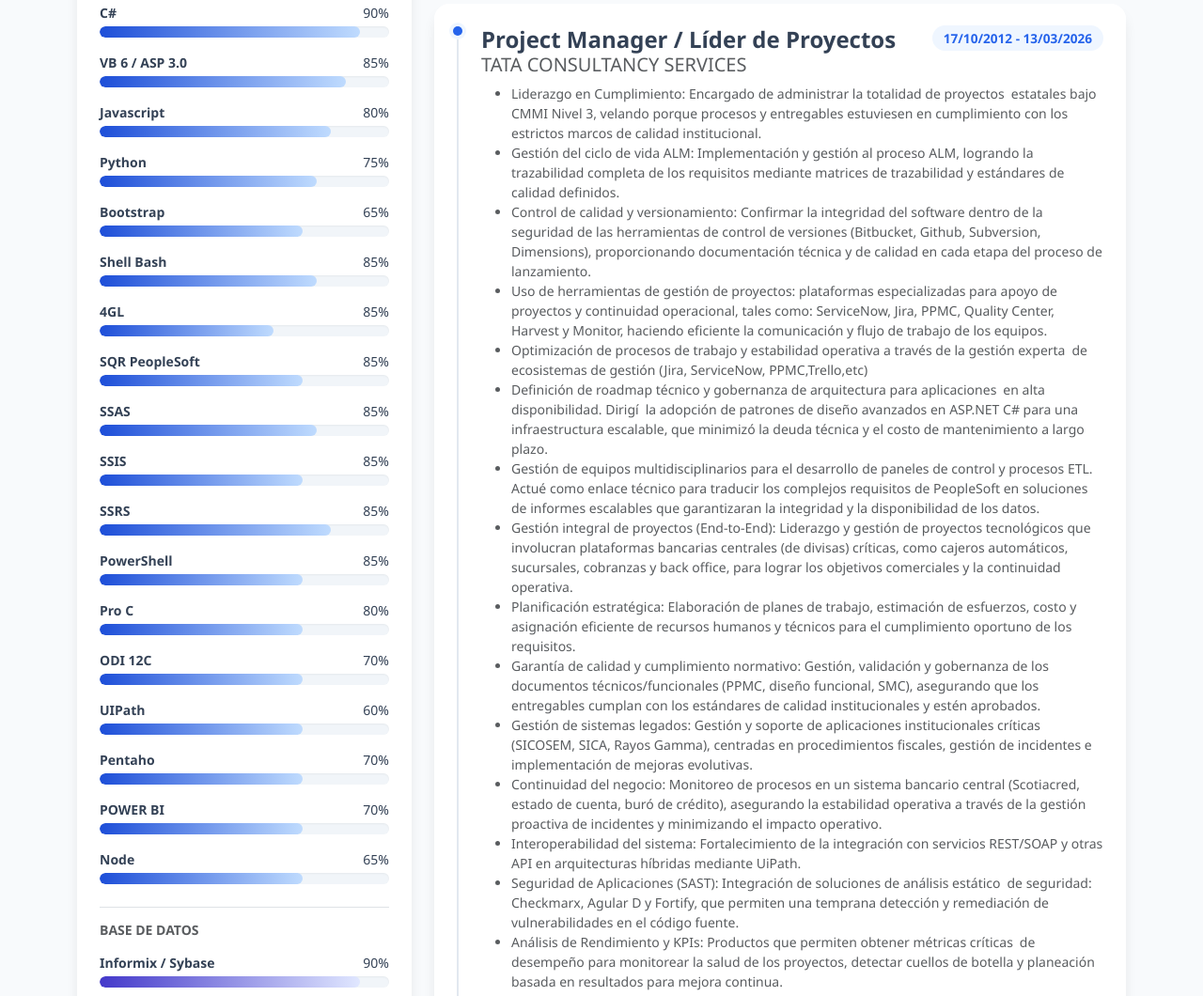
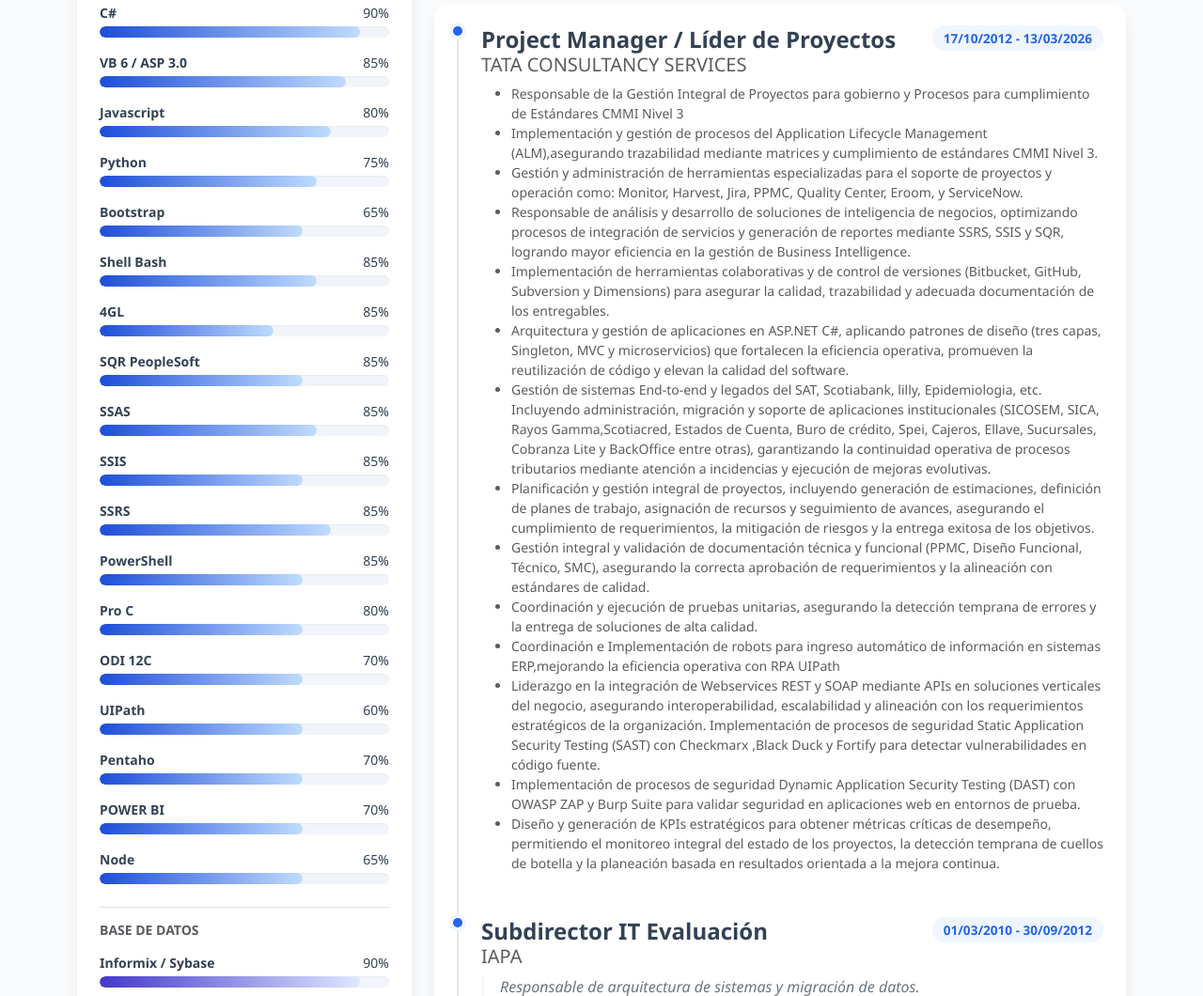
Before and after one commit to developerdf/CV, a plain HTML site: page index.html in a window 1280 px wide. Shown: the part 374-1434 px from the top of the page at 94% size. Drawn offline with nearby package versions, Linux system fonts and the light colour scheme.

Commit message:
Add files via upload

```diff
--- a/index.html
+++ b/index.html
@@ -707,22 +707,37 @@
                                 </div>
                             </div>
                             <ul class="text-muted small">
-                         <li>Liderazgo en Cumplimiento: Encargado de administrar la totalidad de proyectos estatales bajo CMMI Nivel 3, velando porque procesos y entregables estuviesen en cumplimiento con los estrictos marcos de calidad institucional.</li>
-						<li>Gestión del ciclo de vida ALM: Implementación y gestión al proceso ALM, logrando la trazabilidad completa de los requisitos mediante matrices de trazabilidad y estándares de calidad definidos.</li>
-						<li>Control de calidad y versionamiento: Confirmar la integridad del software dentro de la seguridad de las herramientas de control de versiones (Bitbucket, Github, Subversion, Dimensions), proporcionando documentación técnica y de calidad en cada etapa del proceso de lanzamiento.</li>
-						<li>Uso de herramientas de gestión de proyectos: plataformas especializadas para apoyo de proyectos y continuidad operacional, tales como: ServiceNow, Jira, PPMC, Quality Center, Harvest y Monitor, haciendo eficiente la comunicación y flujo de trabajo de los equipos.</li>
-						<li>Optimización de procesos de trabajo y estabilidad operativa a través de la gestión experta de ecosistemas de gestión (Jira, ServiceNow, PPMC,Trello,etc)</li>
-						<li>Definición de roadmap técnico y gobernanza de arquitectura para aplicaciones en alta disponibilidad. Dirigí la adopción de patrones de diseño avanzados en ASP.NET C# para una infraestructura escalable, que minimizó la deuda técnica y el costo de mantenimiento a largo plazo. </li>
-						<li>Gestión de equipos multidisciplinarios para el desarrollo de paneles de control y procesos ETL. Actué como enlace técnico para traducir los complejos requisitos de PeopleSoft en soluciones de informes escalables que garantizaran la integridad y la disponibilidad de los datos.</li>
-						<li>Gestión integral de proyectos (End-to-End): Liderazgo y gestión de proyectos tecnológicos que involucran plataformas bancarias centrales (de divisas) críticas, como cajeros automáticos, sucursales, cobranzas y back office, para lograr los objetivos comerciales y la continuidad operativa.</li>
-						<li>Planificación estratégica: Elaboración de planes de trabajo, estimación de esfuerzos, costo y asignación eficiente de recursos humanos y técnicos para el cumplimiento oportuno de los requisitos.</li>
-						<li>Garantía de calidad y cumplimiento normativo: Gestión, validación y gobernanza de los documentos técnicos/funcionales (PPMC, diseño funcional, SMC), asegurando que los entregables cumplan con los estándares de calidad institucionales y estén aprobados.</li>
-						<li>Gestión de sistemas legados: Gestión y soporte de aplicaciones institucionales críticas (SICOSEM, SICA, Rayos Gamma), centradas en procedimientos fiscales, gestión de incidentes e implementación de mejoras evolutivas.</li>
-						<li>Continuidad del negocio: Monitoreo de procesos en un sistema bancario central (Scotiacred, estado de cuenta, buró de crédito), asegurando la estabilidad operativa a través de la gestión proactiva de incidentes y minimizando el impacto operativo.</li>
-						<li>Interoperabilidad del sistema: Fortalecimiento de la integración con servicios REST/SOAP y otras API en arquitecturas híbridas mediante UiPath.</li>
-						<li>Seguridad de Aplicaciones (SAST): Integración de soluciones de análisis estático de seguridad: Checkmarx, Agular D y Fortify, que permiten una temprana detección y remediación de vulnerabilidades en el código fuente.</li>
-						<li>Análisis de Rendimiento y KPIs: Productos que permiten obtener métricas críticas de desempeño para monitorear la salud de los proyectos, detectar cuellos de botella y planeación basada en resultados para mejora continua.</li>
-													</ul>
+							 <li>Responsable de la Gestión Integral de Proyectos para gobierno y Procesos para cumplimiento de Estándares CMMI Nivel 3</li>
+
+							<li>Implementación y gestión de procesos del Application Lifecycle Management (ALM),asegurando trazabilidad mediante matrices y cumplimiento de estándares CMMI Nivel 3.</li>
+
+							<li>Gestión y administración de herramientas especializadas para el soporte de proyectos y operación como: Monitor, Harvest, Jira, PPMC, Quality Center, Eroom, y ServiceNow.</li>
+
+							<li>Responsable de análisis y desarrollo de soluciones de inteligencia de negocios, optimizando procesos de integración de servicios y generación de reportes mediante SSRS, SSIS y SQR, logrando mayor eficiencia en la gestión de Business Intelligence.</li>
+
+							<li>Implementación de herramientas colaborativas y de control de versiones (Bitbucket, GitHub, Subversion y Dimensions) para asegurar la calidad, trazabilidad y adecuada documentación de los entregables.</li>
+
+							<li>Arquitectura y gestión de aplicaciones en ASP.NET C#, aplicando patrones de diseño (tres capas, Singleton, MVC y microservicios) que fortalecen la eficiencia operativa, promueven la reutilización de código y elevan la calidad del software.</li>
+
+							<li>Gestión de sistemas End-to-end  y legados del SAT, Scotiabank, lilly, Epidemiologia, etc.  Incluyendo administración, migración y soporte de aplicaciones institucionales (SICOSEM, SICA, Rayos Gamma,Scotiacred, Estados de Cuenta, Buro de crédito, Spei, Cajeros, Ellave, Sucursales,   Cobranza Lite y BackOffice entre otras), garantizando la continuidad operativa de procesos tributarios mediante atención a incidencias y ejecución de mejoras evolutivas.</li>
+
+							<li>Planificación y gestión integral de proyectos, incluyendo generación de estimaciones, definición de planes de trabajo, asignación de recursos y seguimiento de avances, asegurando el cumplimiento de requerimientos, la mitigación de riesgos y la entrega exitosa de los objetivos.</li>
+
+							<li>Gestión integral y validación de documentación técnica y funcional (PPMC, Diseño Funcional, Técnico, SMC), asegurando la correcta aprobación de requerimientos y la
+							alineación con estándares de calidad.</li>
+
+							<li>Coordinación y ejecución de pruebas unitarias, asegurando la detección temprana de errores y la entrega de soluciones de alta calidad. </li>
+
+							<li>Coordinación e Implementación de robots para ingreso automático de información en sistemas ERP,mejorando la eficiencia operativa con RPA UIPath</li>
+
+							<li>Liderazgo en la integración de Webservices REST y SOAP mediante APIs en soluciones verticales del negocio, asegurando interoperabilidad, escalabilidad y alineación con los requerimientos estratégicos de la organización.
+							Implementación de procesos de seguridad  Static Application Security Testing (SAST) con Checkmarx ,Black Duck y Fortify para detectar vulnerabilidades en código fuente.</li>
+
+							<li>Implementación de procesos de seguridad    Dynamic Application Security Testing (DAST) con OWASP ZAP y Burp Suite para validar seguridad en aplicaciones web en entornos de prueba.</li>
+
+							<li>Diseño y generación de KPIs estratégicos para obtener métricas críticas de desempeño, permitiendo el monitoreo integral del estado de los proyectos, la detección temprana de cuellos de botella y la planeación basada en resultados orientada a la mejora continua.</li>
+
+		</ul>
                         </div>
 
                         <!-- Item 2 -->
```
